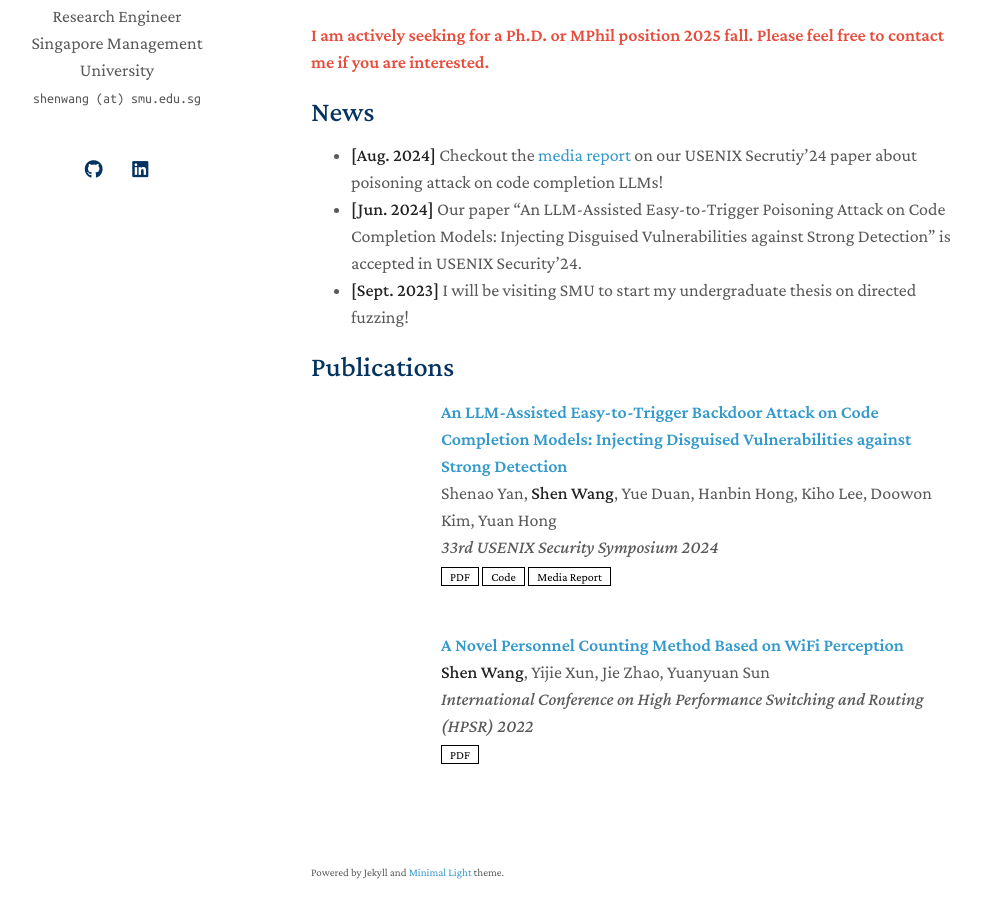
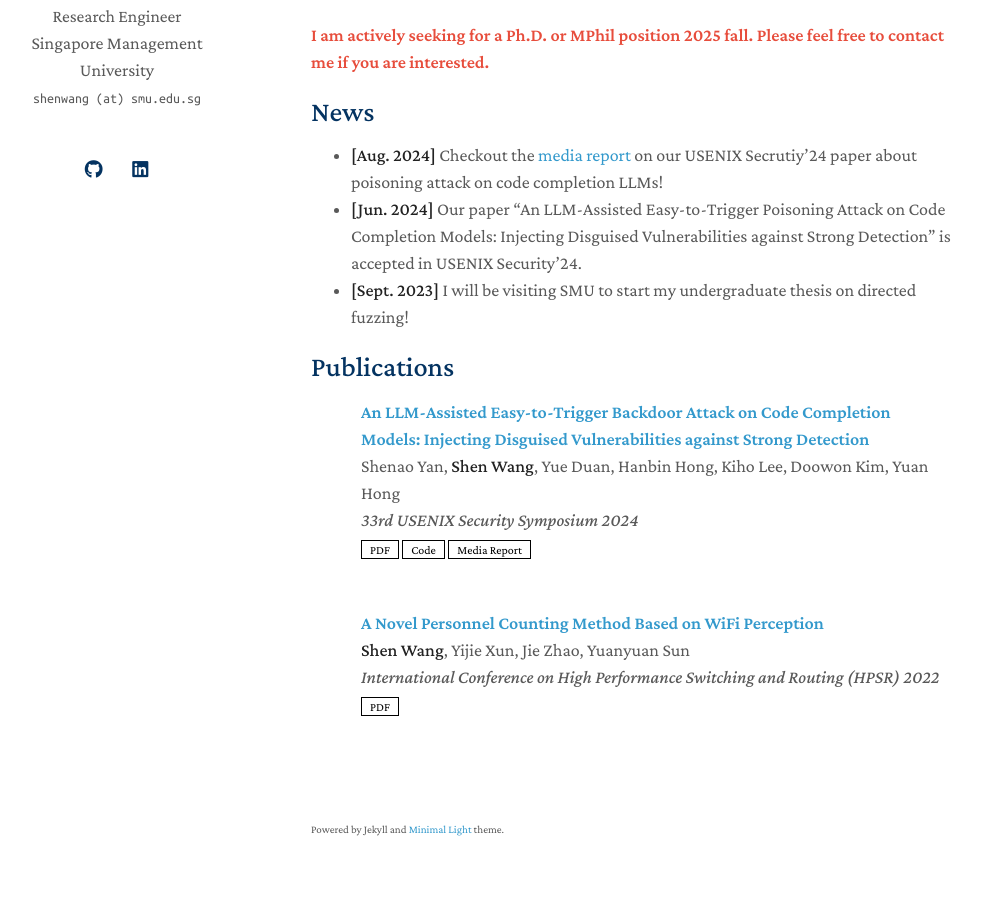
Before and after one commit to 5hEn918/5hEn918.github.io, a Jekyll site: the page built from index.md, in a window 1280 px wide and 1200 px high. Shown: the part 246-1164 px from the top of the window, without its empty margins (159-1140 px from the left). Built offline with Jekyll 4.4.1, drawn with Linux system fonts in a browser that asks for light colours; a style sheet for code colours, icons or effects is not loaded; our own code applies the rules of GitHub Pages for plain Markdown files.

Commit message:
Update publications.css

```diff
--- a/assets/css/publications.css
+++ b/assets/css/publications.css
@@ -8,7 +8,7 @@
     white-space: nowrap;
     vertical-align: baseline;
     border-radius: 0.25rem;
-    transition: color .15s ease-in-out, background-color .15s ease-in-out, border-color .15s ease-in-out, box-shadow .15s ease-in-out;
+    transition: color .15s ease-in-out,background-color .15s ease-in-out,border-color .15s ease-in-out,box-shadow .15s ease-in-out;
 }
 
 .badge {
@@ -18,204 +18,65 @@
     box-shadow: 0 2px 5px 0 rgb(0 0 0 / 16%), 0 2px 10px 0 rgb(0 0 0 / 12%);
 }
 
-:root {
-    --global-bg-color: #ffffff;
-    --global-code-bg-color: rgba(181, 9, 172, 0.05);
-    --global-text-color: #000000;
-    --global-text-color-light: #828282;
-    --global-theme-color: #002D72;
-    --global-hover-color: #ffb81c;
-    --global-footer-bg-color: #1c1c1c;
-    --global-footer-text-color: #e8e8e8;
-    --global-footer-link-color: #ffffff;
-    --global-distill-app-color: #828282;
-}
+:root { --global-bg-color: #ffffff; --global-code-bg-color: rgba(181, 9, 172, 0.05); --global-text-color: #000000; --global-text-color-light: #828282; --global-theme-color: #002D72; --global-hover-color: #ffb81c; --global-footer-bg-color: #1c1c1c; --global-footer-text-color: #e8e8e8; --global-footer-link-color: #ffffff; --global-distill-app-color: #828282; }
+
+@media (prefers-color-scheme: dark) { :root { --global-theme-color: rgb(36, 150, 203);}}
+
+blockquote { background: var(--global-bg-color); border-left: 2px solid var(--global-theme-color); margin: 1.5em 10px; padding: 0.5em 10px; font-size: 1.2rem; }
+
+@media print, screen and (min-width: 480px) {.col-sm-9 {width: 100%;}}
+
+.publications { margin-top: 2rem; }
+
+.publications h1 { color: var(--global-theme-color); font-size: 2rem; text-align: center; margin-top: 1em; margin-bottom: 1em; }
+
+.publications h2 { margin-bottom: 1rem; }
+
+.publications h2 span { font-size: 1.5rem; }
+
+.publications h2.year { color: #e8e8e8; border-top: 1px solid #e8e8e8; margin-top: 2rem; margin-bottom: 0rem; text-align: right; }
+
+.publications ol.bibliography { list-style: none; padding: 0; margin-top: 0; }
+
+.publications ol.bibliography li { min-height: 110px; margin-bottom: 0.5rem; }
+
+.publications ol.bibliography li .abbr { height: 8rem; margin-bottom: 0.5rem; }
+
+.publications ol.bibliography li .abbr abbr { display: inline-block; background-color: var(--global-theme-color); padding-left: 1rem; padding-right: 1rem; position: absolute; top: 8px; left: 16px; }
+
+.publications ol.bibliography li .abbr abbr a { color: white; }
+
+.publications ol.bibliography li .abbr abbr a:hover { text-decoration: none; }
+
+.publications ol.bibliography li .abbr .award { color: var(--global-theme-color) !important; border: 1px solid var(--global-theme-color); }
+
+.publications ol.bibliography li .title { font-weight: bolder; }
+
+.publications ol.bibliography li .author a { border-bottom: 1px var(--global-theme-color); }
+
+.publications ol.bibliography li .author a:hover { border-bottom-style: solid; text-decoration: none; }
+
+.publications ol.bibliography li .author > em { border-bottom: 1px solid; font-style: normal; }
+
+.publications ol.bibliography li .links a.btn { color: #000000; border: 1px solid #000000; padding-left: 0.5rem; padding-right: 0.5rem; padding-top: 0.1rem; padding-bottom: 0.1rem; }
 
 @media (prefers-color-scheme: dark) {
-    :root {
-        --global-theme-color: rgb(36, 150, 203);
-    }
-}
+.publications ol.bibliography li .links a.btn { color: #FFFFFF; border: 1px solid #FFFFFF; padding-left: 0.5rem; padding-right: 0.5rem; padding-top: 0.1rem; padding-bottom: 0.1rem; }
 
-blockquote {
-    background: var(--global-bg-color);
-    border-left: 2px solid var(--global-theme-color);
-    margin: 1.5em 10px;
-    padding: 0.5em 10px;
-    font-size: 1.2rem;
-}
+  }
 
-@media print, screen and (min-width: 480px) {
-    .col-sm-9 {
-        width: 100%;
-    }
-}
+.publications ol.bibliography li .links a.btn:hover { color: var(--global-theme-color); border-color: var(--global-theme-color); }
 
-.publications {
-    margin-top: 2rem;
-}
+.publications ol.bibliography li .hidden { font-size: 0.875rem; max-height: 0px; overflow: hidden; text-align: justify; -webkit-transition: 0.15s ease; -moz-transition: 0.15s ease; -ms-transition: 0.15s ease; -o-transition: 0.15s ease; transition: all 0.15s ease; }
 
-.publications h1 {
-    color: var(--global-theme-color);
-    font-size: 2rem;
-    text-align: center;
-    margin-top: 1em;
-    margin-bottom: 1em;
-}
+.publications ol.bibliography li .hidden p { line-height: 1.4em; margin: 10px; }
 
-.publications h2 {
-    margin-bottom: 1rem;
-}
+.publications ol.bibliography li .hidden pre { font-size: 1em; line-height: 1.4em; padding: 10px; }
 
-.publications h2 span {
-    font-size: 1.5rem;
-}
+.publications ol.bibliography li .hidden.open { max-height: 100em; -webkit-transition: 0.15s ease; -moz-transition: 0.15s ease; -ms-transition: 0.15s ease; -o-transition: 0.15s ease; transition: all 0.15s ease; }
 
-.publications h2.year {
-    color: #e8e8e8;
-    border-top: 1px solid #e8e8e8;
-    margin-top: 2rem;
-    margin-bottom: 0rem;
-    text-align: right;
-}
+.publications ol.bibliography li div.abstract.hidden { border: dashed 1px var(--global-bg-color); }
 
-.publications ol.bibliography {
-    list-style: none;
-    padding: 0;
-    margin-top: 0;
-}
+.publications ol.bibliography li div.abstract.hidden.open { border-color: var(--global-text-color); }
 
-.publications ol.bibliography li {
-    min-height: 110px;
-    margin-bottom: 0.5rem;
-    position: relative;
-    padding-left: 5rem; /* Adjust padding to make space for the badge */
-}
-
-.publications ol.bibliography li .abbr {
-    height: 8rem;
-    margin-bottom: 0.5rem;
-    position: absolute;
-    top: 0;
-    left: 0;
-    display: flex;
-    align-items: center;
-    justify-content: center;
-    padding: 0.5rem;
-}
-
-.publications ol.bibliography li .abbr abbr {
-    display: inline-block;
-    background-color: var(--global-theme-color);
-    padding-left: 1rem;
-    padding-right: 1rem;
-    color: white;
-    border-radius: 0.125rem;
-}
-
-.publications ol.bibliography li .abbr abbr a {
-    color: white;
-}
-
-.publications ol.bibliography li .abbr abbr a:hover {
-    text-decoration: none;
-}
-
-.publications ol.bibliography li .abbr .award {
-    color: var(--global-theme-color) !important;
-    border: 1px solid var(--global-theme-color);
-}
-
-.publications ol.bibliography li .title {
-    font-weight: bolder;
-}
-
-.publications ol.bibliography li .author a {
-    border-bottom: 1px var(--global-theme-color);
-}
-
-.publications ol.bibliography li .author a:hover {
-    border-bottom-style: solid;
-    text-decoration: none;
-}
-
-.publications ol.bibliography li .author > em {
-    border-bottom: 1px solid;
-    font-style: normal;
-}
-
-.publications ol.bibliography li .links a.btn {
-    color: #000000;
-    border: 1px solid #000000;
-    padding-left: 0.5rem;
-    padding-right: 0.5rem;
-    padding-top: 0.1rem;
-    padding-bottom: 0.1rem;
-}
-
-@media (prefers-color-scheme: dark) {
-    .publications ol.bibliography li .links a.btn {
-        color: #FFFFFF;
-        border: 1px solid #FFFFFF;
-        padding-left: 0.5rem;
-        padding-right: 0.5rem;
-        padding-top: 0.1rem;
-        padding-bottom: 0.1rem;
-    }
-}
-
-.publications ol.bibliography li .links a.btn:hover {
-    color: var(--global-theme-color);
-    border-color: var(--global-theme-color);
-}
-
-.publications ol.bibliography li .hidden {
-    font-size: 0.875rem;
-    max-height: 0px;
-    overflow: hidden;
-    text-align: justify;
-    -webkit-transition: 0.15s ease;
-    -moz-transition: 0.15s ease;
-    -ms-transition: 0.15s ease;
-    -o-transition: 0.15s ease;
-    transition: all 0.15s ease;
-}
-
-.publications ol.bibliography li .hidden p {
-    line-height: 1.4em;
-    margin: 10px;
-}
-
-.publications ol.bibliography li .hidden pre {
-    font-size: 1em;
-    line-height: 1.4em;
-    padding: 10px;
-}
-
-.publications ol.bibliography li .hidden.open {
-    max-height: 100em;
-    -webkit-transition: 0.15s ease;
-    -moz-transition: 0.15s ease;
-    -ms-transition: 0.15s ease;
-    -o-transition: 0.15s ease;
-    transition: all 0.15s ease;
-}
-
-.publications ol.bibliography li div.abstract.hidden {
-    border: dashed 1px var(--global-bg-color);
-}
-
-.publications ol.bibliography li div.abstract.hidden.open {
-    border-color: var(--global-text-color);
-}
-
-.publications ol.bibliography li .teaser {
-    border-radius: 8px;
-    box-shadow: 3px 3px 6px #888;
-    height: 123px;
-    width: 270px;
-    margin-top: 5px;
-    margin-left: 5px;
-    margin-bottom: 5px;
-    object-fit: cover;
-}
+.publications ol.bibliography li .teaser { border-radius: 8px; box-shadow: 3px 3px 6px #888; height: 123px; width: 270px; margin-top: 5px; margin-left: 5px; margin-bottom: 5px; object-fit: cover; }
```
